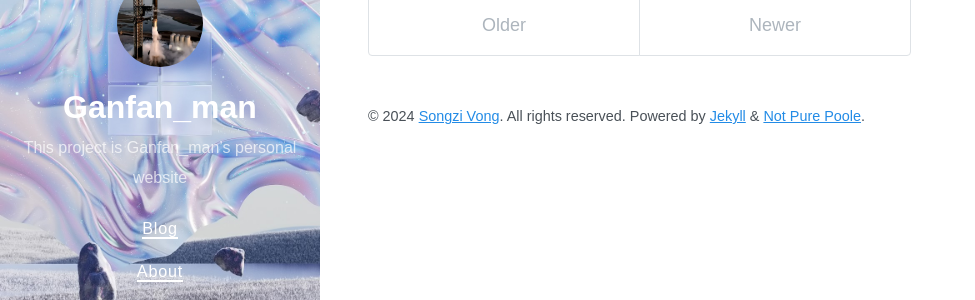
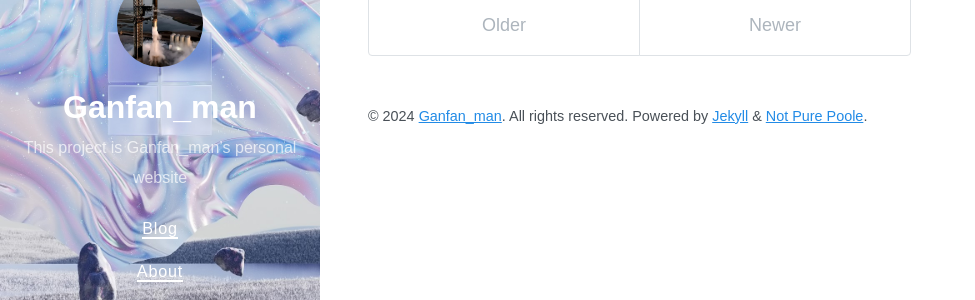
Before and after one commit to Gan-fan-man/ganfan_man.github.io, a Jekyll site: the page built from index.html, in a window 1280 px wide. Shown: the part 276-576 px from the top of the page, without its empty margins (0-975 px from the left). Built offline with Jekyll 4.4.1, drawn with Linux system fonts in a browser that asks for light colours; nearby versions of some CDN libraries; the list of posts is cut into pages by our own code.

Commit message:
提交更改信息

```diff
--- a/_config.yml
+++ b/_config.yml
@@ -33,10 +33,10 @@ twitter:
   card: summary
 logo: logo.png
 social:
-  name: Songzi Vong
+  name: Ganfan_man
   links:
     - https://twitter.com/Ganfan_man
-    - https://github.com/Ganfan_man
+    - https://github.com/Gan-fan-man
 
 lang: zh-cn
 sass:
@@ -53,6 +53,6 @@ sass:
 
 # Specify the author for blog posts
 author:
-  name: Songzi Vong
-  url: https://github.com/Ganfan_man
+  name: Ganfan_man
+  url: https://github.com/Gan-fan-man
   email: Ganfan_man@protonmail.com
--- a/_data/social.yml
+++ b/_data/social.yml
@@ -1,9 +1,9 @@
 - title: Email
-  url: mailto://vszhub@gmail.com
+  url: mailto://Ganfan_man@protonmail.com
   icon: fas fa-envelope
 - title: Twitter
-  url: https://twitter.com/vszhub
+  url: https://twitter.com/Ganfan_man
   icon: fab fa-twitter
 - title: GitHub
-  url: https://github.com/vszhub/not-pure-poole
+  url: https://github.com/Gan-fan-man
   icon: fab fa-github
--- a/_includes/custom-head.html
+++ b/_includes/custom-head.html
@@ -1,6 +1,4 @@
-{% comment %}
-  Placeholder to allow defining custom head, in principle, you can add anything here, e.g. favicons:
-
-  1. Head over to https://realfavicongenerator.net/ to add your own favicons.
-  2. Customize default _includes/custom-head.html in your source directory and insert the given code snippet.
-{% endcomment %}
+<link rel="icon" type="image/png" href="{{ site.baseurl }}/assets/favicon-96x96.png" sizes="96x96" />
+<link rel="icon" type="image/svg+xml" href="{{ site.baseurl }}/assets/favicon.svg" />
+<link rel="shortcut icon" href="{{ site.baseurl }}/assets/favicon.ico" />
+<link rel="apple-touch-icon" sizes="180x180" href="{{ site.baseurl }}/assets/apple-touch-icon.png" />
```
Also changed, not shown: Gemfile (line endings or trailing spaces), Gemfile.lock, assets/apple-touch-icon.png (added), assets/favicon-96x96.png (added), assets/favicon.ico (added), assets/favicon.svg (added), assets/web-app-manifest-192x192.png (added), assets/web-app-manifest-512x512.png (added), logo.png (deleted), site.webmanifest (added).
